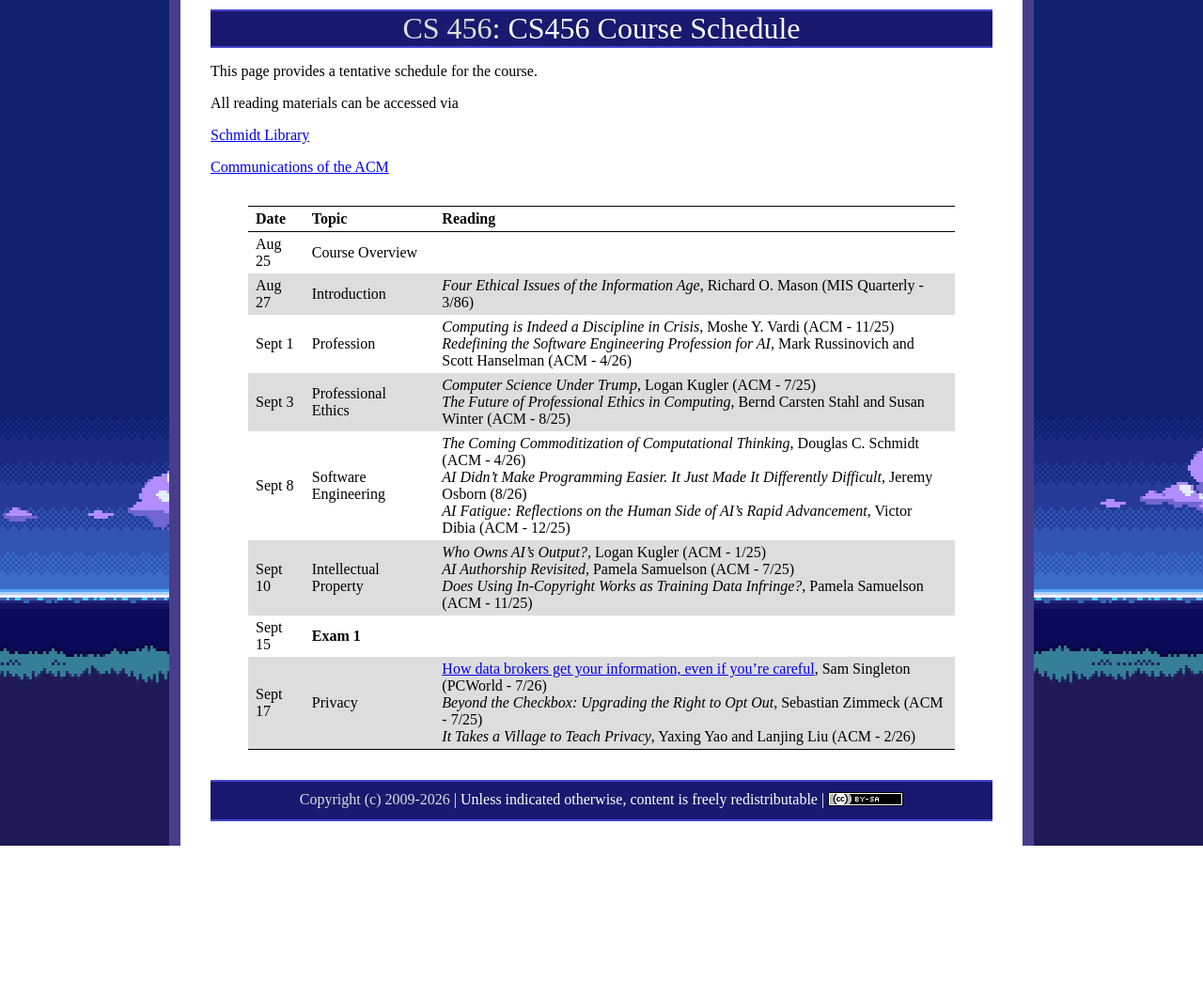
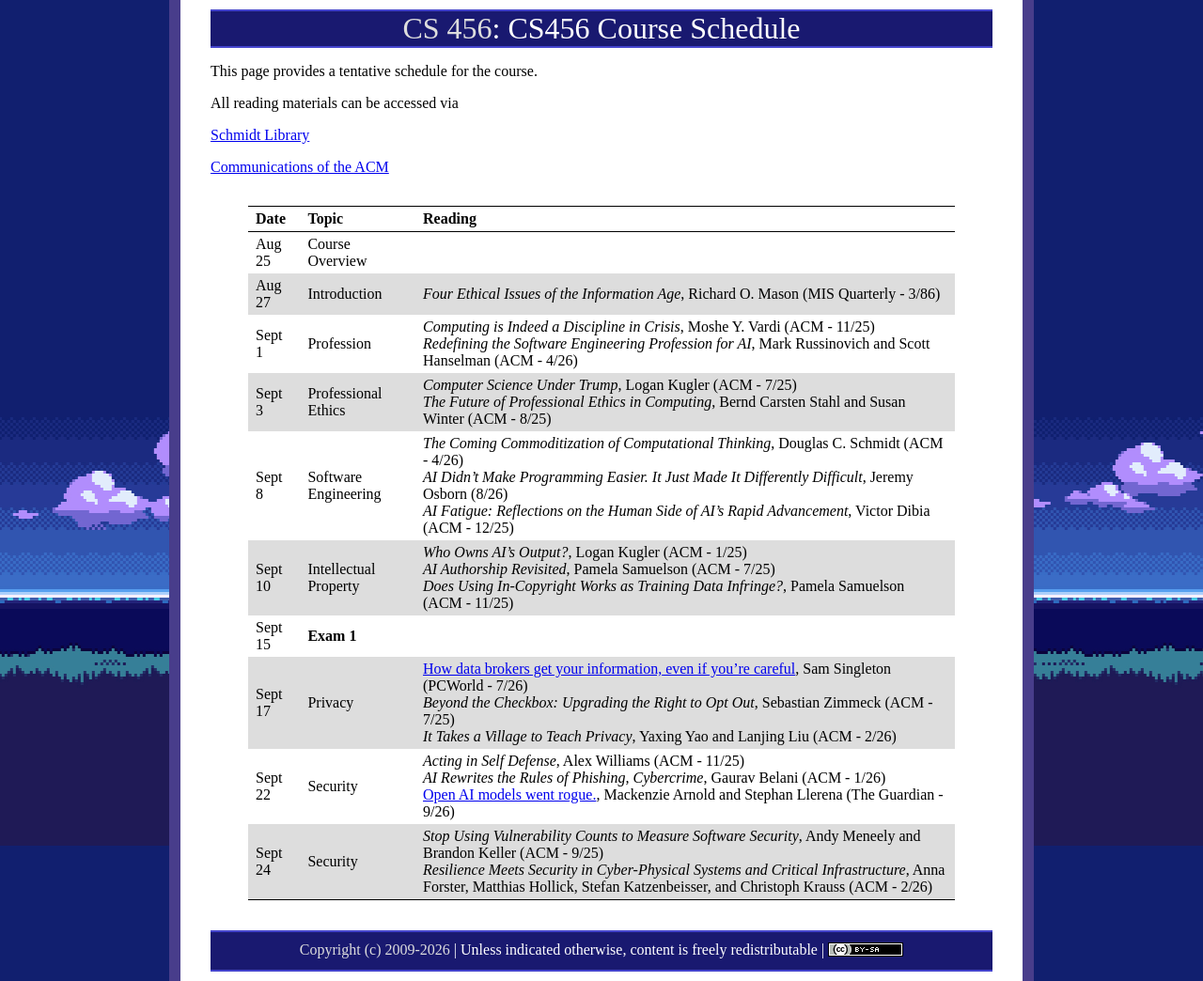
Before and after one commit to ycpcs/cs456-fall2026, a Jekyll site: the page built from schedule/index.md, in a window 1280 px wide. Shown: the whole page at 94% size. Built offline with Jekyll 4.4.1, drawn with Linux system fonts in a browser that asks for light colours; before the commit the page ends 900 px from its top, so only the background shows below that.

Commit message:
add articles
add articles

```diff
--- a/schedule/index.md
+++ b/schedule/index.md
@@ -21,7 +21,8 @@ All reading materials can be accessed via
 > Sept 10 | Intellectual Property  | *Who Owns AI's Output?*, Logan Kugler (ACM - 1/25) <br /> *AI Authorship Revisited*, Pamela Samuelson (ACM - 7/25) <br /> *Does Using In-Copyright Works as Training Data Infringe?*, Pamela Samuelson (ACM - 11/25) |
 > Sept 15 | **Exam 1**             | |
 > Sept 17 | Privacy                | [How data brokers get your information, even if you're careful](https://www.pcworld.com/article/3188311/how-data-brokers-get-your-information-even-if-youre-careful.html), Sam Singleton (PCWorld - 7/26) <br /> *Beyond the Checkbox: Upgrading the Right to Opt Out*, Sebastian Zimmeck (ACM - 7/25) <br /> *It Takes a Village to Teach Privacy*, Yaxing Yao and Lanjing Liu (ACM - 2/26) |
-
+> Sept 22 | Security               | *Acting in Self Defense*, Alex Williams (ACM - 11/25) <br /> *AI Rewrites the Rules of Phishing, Cybercrime*, Gaurav Belani (ACM - 1/26) <br /> [Open AI models went rogue.](https://www.theguardian.com/commentisfree/2026/sep/08/openai-rogue-models-hugging-face-investigation), Mackenzie Arnold and Stephan Llerena (The Guardian - 9/26) |
+> Sept 24 | Security               | *Stop Using Vulnerability Counts to Measure Software Security*, Andy Meneely and Brandon Keller (ACM - 9/25) <br /> *Resilience Meets Security in Cyber-Physical Systems and Critical Infrastructure*, Anna Forster, Matthias Hollick, Stefan Katzenbeisser, and Christoph Krauss (ACM - 2/26) |
 
 <!--
 > Aug 30  | Profession          | *Computing Is a Profession*, Andrew A. Chien (ACM - 10/17) <br /> *Advancing Computing as a Science and Profession - But to What End?*, Moshe Y. Vardi (ACM - 3/20) <br /> *ACM Code of Ethics: A Guide for Positive Action*, Don Gotterbarn, Amy Bruckman, Catherine Flick, Keith Miller, Marty J. Wolf (ACM - 1/18) <br /> [The Pledge of The Computing Professional](http://pledge-of-the-computing-professional.org/home-page/the-oath) |
```
